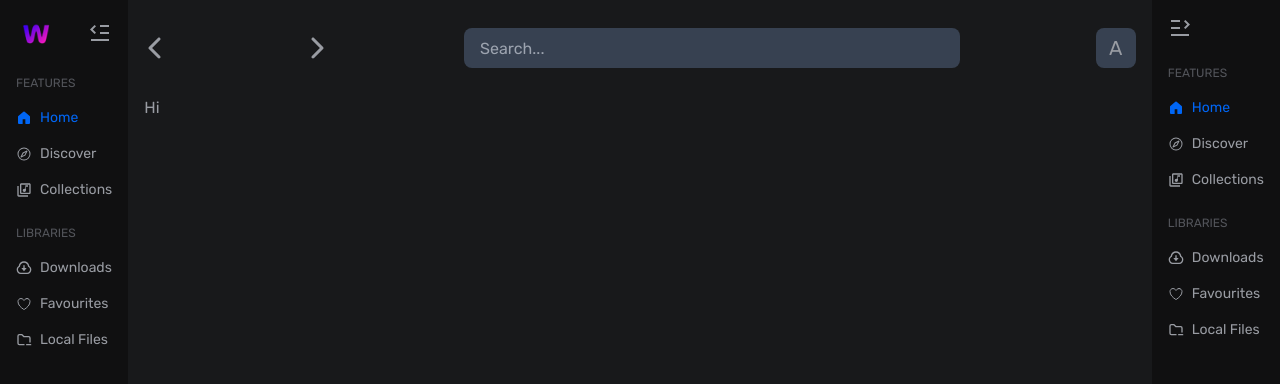
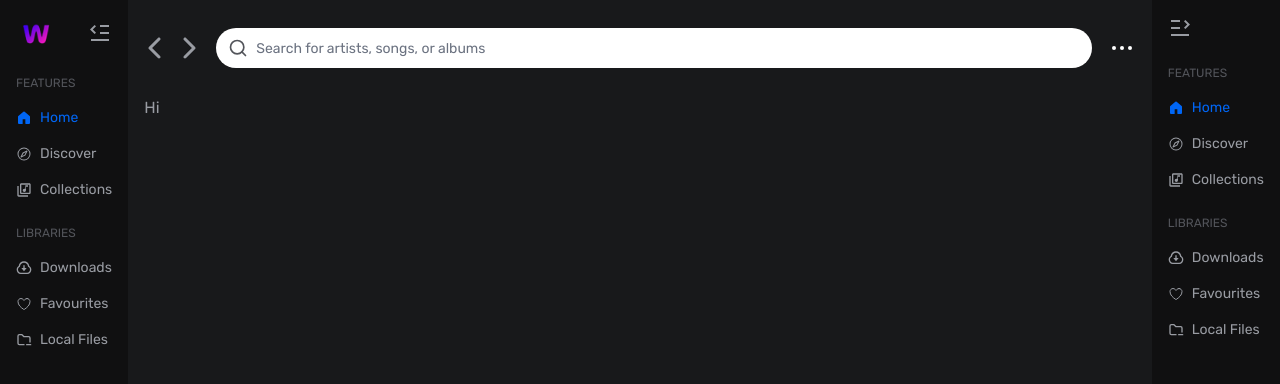
Before and after one commit to bit-by-bits/Wemsc, a Next.js app: page / in a window 1280 px wide. Shown: the top 384 px of the page. Built offline with nearby package versions, Linux system fonts and the light colour scheme.

Commit message:
feat: add topbar

```diff
--- a/URL.ts
+++ b/URL.ts
@@ -7,6 +7,9 @@ const urls = {
   DOWNLOADS: "/downloads",
   FAVOURITES: "/favourites",
   LOCAL_FILES: "/local-files",
+  SETTINGS: "/settings",
+  PROFILE: "/profile",
+  LOGOUT: "/logout",
 } as urlsType;
 
 export default urls;
--- a/app/layout.tsx
+++ b/app/layout.tsx
@@ -2,7 +2,7 @@ import { ReactNode } from "react";
 import type { Metadata } from "next";
 import { Rubik } from "next/font/google";
 import "./globals.css";
-import TopBar from "@/components/TopBar";
+import TopBar from "@/components/TopBar/TopBar";
 import LeftBar from "@/components/LeftBar/LeftBar";
 import RightBar from "@/components/RightBar/RightBar";
 
--- a/components/LeftBar/LeftBar.tsx
+++ b/components/LeftBar/LeftBar.tsx
@@ -20,7 +20,7 @@ import LeftBarMenu from "./LeftBarMenu";
 
 const LeftBar: FC = () => {
   const path = usePathname();
-  const [open, setOpen] = useState<boolean>(true);
+  const [isOpen, setIsOpen] = useState<boolean>(true);
 
   const features = useMemo<LeftBarItem[]>(
     () => [
@@ -90,24 +90,24 @@ const LeftBar: FC = () => {
     [features, libraries]
   );
 
-  const toggleOpen = () => setOpen((prev) => !prev);
+  const toggleIsOpen = () => setIsOpen((prev) => !prev);
 
   return (
     <div
-      className={`flex flex-col items-center h-screen p-4 w-${
-        open ? "1/4" : "5vw"
-      } bg-menu-bg transition-all duration-300`}
+      className={`flex flex-col items-center h-screen p-4 w-[${
+        isOpen ? "2" : ""
+      }5vw] bg-menu-bg transition-all duration-300`}
     >
       <div
         className={`flex flex-${
-          open ? "row" : "col gap-4"
+          isOpen ? "row" : "col gap-4"
         } items-center justify-between w-full mb-4`}
       >
         <Link href={urls.HOME}>
           <Image src="/wemsc.png" alt="logo" height={40} width={40} />
         </Link>
-        <div className="hover:cursor-pointer" onClick={toggleOpen}>
-          {open ? (
+        <div className="hover:cursor-pointer" onClick={toggleIsOpen}>
+          {isOpen ? (
             <RiMenuFoldLine className="text-2xl hover:text-white" />
           ) : (
             <RiMenuUnfoldLine className="text-2xl hover:text-white" />
@@ -116,7 +116,7 @@ const LeftBar: FC = () => {
       </div>
 
       {menus.map((e, i) => (
-        <LeftBarMenu key={i} label={e.label} items={e.items} isOpen={open} />
+        <LeftBarMenu key={i} label={e.label} items={e.items} isOpen={isOpen} />
       ))}
     </div>
   );
--- a/components/RightBar/RightBar.tsx
+++ b/components/RightBar/RightBar.tsx
@@ -1,8 +1,6 @@
 "use client";
 
 import urls from "@/URL";
-import Image from "next/image";
-import Link from "next/link";
 import { usePathname } from "next/navigation";
 import React, { FC, useMemo, useState } from "react";
 import { GoHome, GoHomeFill } from "react-icons/go";
--- a/components/TopBar.tsx
+++ /dev/null
@@ -1,20 +0,0 @@
-import React from "react";
-import { FaChevronLeft, FaChevronRight } from "react-icons/fa6";
-
-const TopBar = () => {
-  return (
-    <div className="flex flex-row items-center justify-between w-full h-16 mb-4">
-      <FaChevronLeft className="text-2xl" />
-      <FaChevronRight className="text-2xl" />
-      <input
-        className="w-1/2 h-10 px-4 rounded-lg bg-gray-700 text-gray-100"
-        placeholder="Search..."
-      />
-      <div className="flex flex-row items-center justify-center w-10 h-10 rounded-lg bg-gray-700">
-        <span className="text-xl">A</span>
-      </div>
-    </div>
-  );
-};
-
-export default TopBar;
--- /dev/null
+++ b/components/TopBar/Interfaces.ts
@@ -0,0 +1,20 @@
+import { ChangeEvent, ReactElement } from "react";
+
+export interface TopBarButtons {
+  icon: ReactElement;
+  click: () => void;
+}
+
+export interface TopBarSearchProps {
+  text: string;
+  clearText: () => void;
+  handleChange: (e: ChangeEvent<HTMLInputElement>) => void;
+  isFocused: boolean;
+  handleBlur: () => void;
+  handleFocus: () => void;
+}
+
+export interface TopBarMenuItems {
+  label: string;
+  href: string;
+}
--- /dev/null
+++ b/components/TopBar/TopBar.tsx
@@ -0,0 +1,44 @@
+"use client";
+
+import { ChangeEvent, FC, useState } from "react";
+import TopBarButtons from "./TopBarButtons";
+import TopBarSearch from "./TopBarSearch";
+import TopBarMenu from "./TopBarMenu";
+
+const TopBar: FC = () => {
+  const [isFocused, setIsFocused] = useState(false);
+  const [text, setText] = useState("");
+
+  const clearText = () => {
+    setText("");
+  };
+
+  const handleFocus = () => {
+    setIsFocused(true);
+  };
+
+  const handleBlur = () => {
+    setIsFocused(false);
+  };
+
+  const handleChange = (e: ChangeEvent<HTMLInputElement>) => {
+    setText(e.target.value);
+  };
+
+  return (
+    <div className="flex flex-row items-center justify-between w-full h-16 mb-4">
+      <TopBarButtons />
+      <TopBarSearch
+        text={text}
+        clearText={clearText}
+        handleChange={handleChange}
+        isFocused={isFocused}
+        handleBlur={handleBlur}
+        handleFocus={handleFocus}
+      />
+      <TopBarMenu />
+    </div>
+  );
+};
+
+export default TopBar;
--- /dev/null
+++ b/components/TopBar/TopBarButtons.tsx
@@ -0,0 +1,37 @@
+"use client";
+
+import { FC } from "react";
+import { FaChevronLeft, FaChevronRight } from "react-icons/fa6";
+import { useRouter } from "next/navigation";
+import { TopBarButtons } from "./Interfaces";
+
+const TopBarButtons: FC = () => {
+  const router = useRouter();
+
+  const buttons: TopBarButtons[] = [
+    {
+      icon: <FaChevronLeft className="text-2xl" />,
+      click: () => router.back(),
+    },
+    {
+      icon: <FaChevronRight className="text-2xl" />,
+      click: () => router.forward(),
+    },
+  ];
+
+  return (
+    <div className="flex gap-2 items-center justify-center">
+      {buttons.map((e, i) => (
+        <button
+          key={i}
+          onClick={e.click}
+          className="cursor-pointer hover:text-white transition-all"
+        >
+          {e.icon}
+        </button>
+      ))}
+    </div>
+  );
+};
+
+export default TopBarButtons;
--- /dev/null
+++ b/components/TopBar/TopBarMenu.tsx
@@ -0,0 +1,69 @@
+import urls from "@/URL";
+import Link from "next/link";
+import React, { FC, useState, useEffect, useRef } from "react";
+import { TopBarMenuItems } from "./Interfaces";
+
+const TopBarMenu: FC = () => {
+  const [isMenuOpen, setIsMenuOpen] = useState(false);
+  const menuRef = useRef<HTMLDivElement>(null);
+
+  const toggleMenu = () => {
+    setIsMenuOpen(!isMenuOpen);
+  };
+
+  const handleClickOutside = (event: MouseEvent) => {
+    if (menuRef.current && !menuRef.current.contains(event.target as Node)) {
+      setIsMenuOpen(false);
+    }
+  };
+
+  useEffect(() => {
+    document.addEventListener("mousedown", handleClickOutside);
+    return () => {
+      document.removeEventListener("mousedown", handleClickOutside);
+    };
+  }, []);
+
+  const items: TopBarMenuItems[] = [
+    {
+      label: "Home",
+      href: urls.home,
+    },
+    {
+      label: "About",
+      href: urls.about,
+    },
+    {
+      label: "Contact",
+      href: urls.contact,
+    },
+  ];
+
+  return (
+    <div className="relative" ref={menuRef}>
+      <div
+        className="flex flex-row items-center justify-center gap-1 p-1 h-10 hover:cursor-pointer"
+        onClick={toggleMenu}
+      >
+        {[1, 2, 3].map((_, i) => (
+          <div key={i} className={`w-1 h-1 bg-white rounded-full`} />
+        ))}
+      </div>
+      {isMenuOpen && (
+        <div className="bg-black text-white  absolute top-11 right-0 flex flex-col rounded p-1">
+          {items.map((e, i) => (
+            <Link
+              key={i}
+              href={e.href}
+              className="p-2 min-w-[100px] hover:underline"
+            >
+              {e.label}
+            </Link>
+          ))}
+        </div>
+      )}
+    </div>
+  );
+};
+
+export default TopBarMenu;
--- /dev/null
+++ b/components/TopBar/TopBarSearch.tsx
@@ -0,0 +1,47 @@
+import {
+  FC } from "react";
+import { LuMusic, LuSearch } from "react-icons/lu";
+import { MdClear } from "react-icons/md";
+import { TopBarSearchProps } from "./Interfaces";
+
+const TopBarSearch: FC<TopBarSearchProps> = ({
+  text,
+  clearText,
+  handleChange,
+  isFocused,
+  handleBlur,
+  handleFocus,
+}) => {
+  return (
+    <div className="relative flex-grow mx-4">
+      <div className="flex items-center absolute inset-y-0 left-0 pl-3 pointer-events-none">
+        {isFocused ? (
+          <LuMusic className="text-secondary-text text-xl" />
+        ) : (
+          <LuSearch className="text-secondary-text text-xl" />
+        )}
+      </div>
+      <input
+        type="text"
+        value={text}
+        onChange={handleChange}
+        onBlur={handleBlur}
+        onFocus={handleFocus}
+        className="w-full h-10 px-10 rounded-full bg-white text-gray-800 placeholder-gray-500 outline-none appearance-none border-0 text-sm"
+        placeholder="Search for artists, songs, or albums"
+      />
+      <div className="flex items-center absolute inset-y-0 right-0 pr-3">
+        {text.length > 0 && (
+          <button
+            onClick={clearText}
+            className="cursor-pointer hover:text-white transition-all"
+          >
+            <MdClear className="text-2xl hover:text-red-500" />
+          </button>
+        )}
+      </div>
+    </div>
+  );
+};
+
+export default TopBarSearch;
```
Also changed, not shown: public/wemsc.png.
